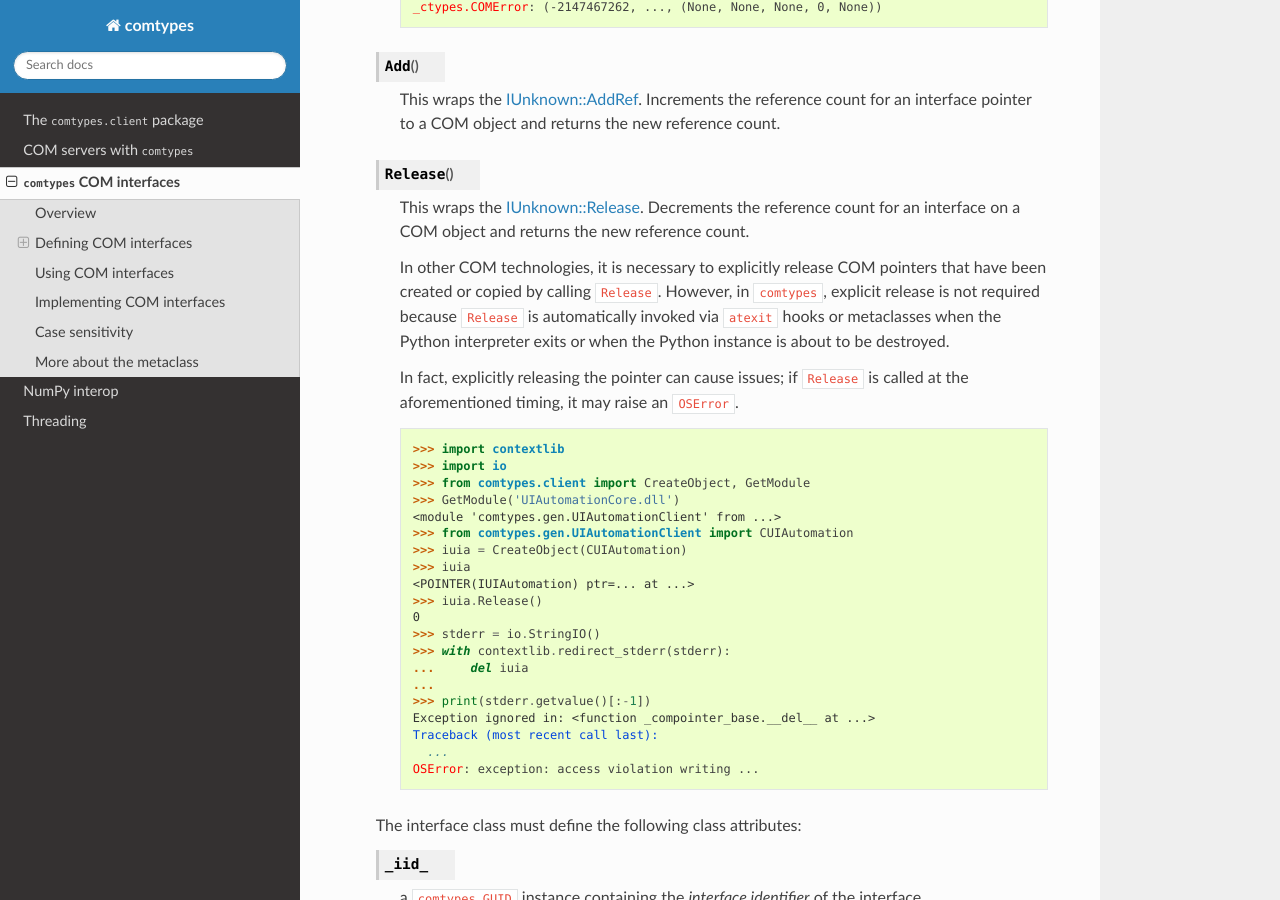
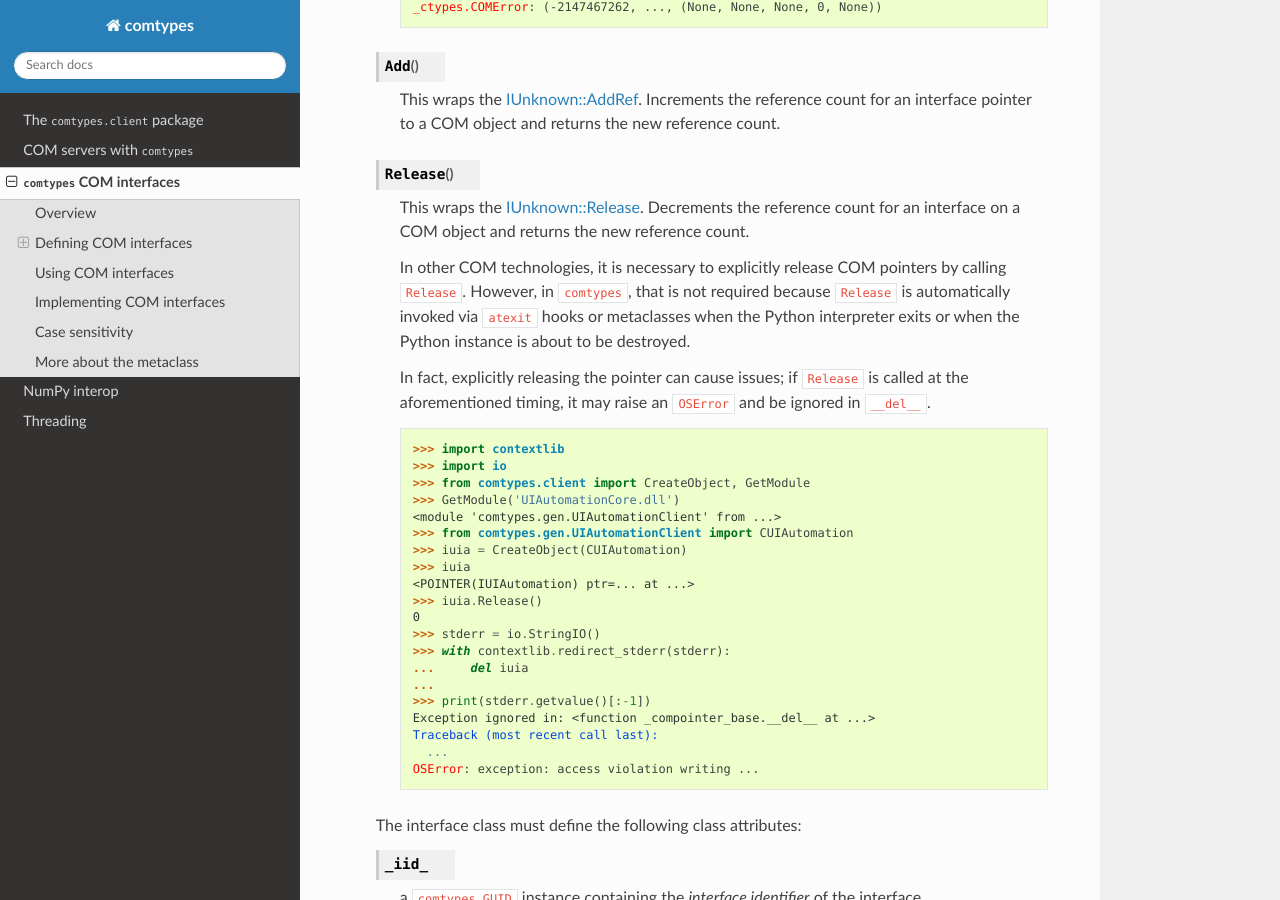
Before and after one commit to enthought/comtypes, a Sphinx documentation site: the page built from docs/source/com_interfaces.rst, in a window 1280 px wide and 900 px high, scrolled down 1852 px. Built offline with Sphinx 7.4.7 and the Read the Docs theme 3.1.0, drawn with Linux system fonts in a browser that asks for light colours.

Commit message:
Improve `.. py:method:: Release()`.

```diff
--- a/docs/source/com_interfaces.rst
+++ b/docs/source/com_interfaces.rst
@@ -101,16 +101,15 @@ The ``IUnknown`` as a Python class
         object and returns the new reference count.
 
         In other COM technologies, it is necessary to explicitly
-        release COM pointers that have been created or copied by
-        calling ``Release``. However, in |comtypes|, explicit release
-        is not required because ``Release`` is automatically invoked
-        via ``atexit`` hooks or metaclasses when the Python
-        interpreter exits or when the Python instance is about to be
-        destroyed.
+        release COM pointers by calling ``Release``.  However, in
+        |comtypes|, that is not required because ``Release`` is
+        automatically invoked via ``atexit`` hooks or metaclasses
+        when the Python interpreter exits or when the Python instance
+        is about to be destroyed.
 
         In fact, explicitly releasing the pointer can cause issues;
         if ``Release`` is called at the aforementioned timing, it may
-        raise an ``OSError``.
+        raise an ``OSError`` and be ignored in ``__del__``.
 
         .. doctest::
 
```
